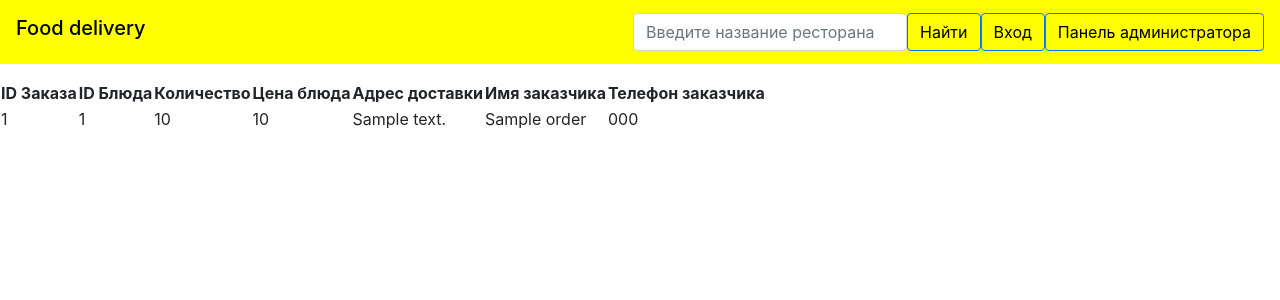
After one commit to zhalalovv/https---github.com-zhalalovv-website, a Flask app: template templates/admin_panel.html in a window 1280 px wide. The commit adds this page. Shown: the top 300 px of the page. Run offline with Flask 3, Linux system fonts and the light colour scheme; the template is opened without the code that fills it: most values are stand-ins (such as "Sample title", 1, 10 or a date in 2020); some libraries are stand-ins or nearby versions.

Commit message:
Все работает, надо доработать админ панель

```diff
--- a/app.py
+++ b/app.py
@@ -3,6 +3,7 @@ import uuid
 from datetime import datetime
 from flask_login import LoginManager
 from flask import Flask, g, render_template, request, redirect, url_for, jsonify
+from sqlalchemy.exc import SQLAlchemyError
 
 
 app = Flask(__name__, template_folder="templates")
@@ -24,6 +25,22 @@ def index():
 def search():
     return render_template("search_res.html")
 
+@app.route('/admin_panel')
+def admin_panel():
+    from models import db_session, OrderDish, Order
+    # Создаем сессию базы данных
+    session = db_session()
+    # Получаем данные из таблицы OrderDish
+    order_dishes = session.query(OrderDish).all()
+    # Получаем данные из таблицы Dish
+    orders = session.query(Order).all()
+    # Закрываем сессию базы данных
+    session.close()
+    # Объединяем данные в список кортежей
+    data = zip(order_dishes, orders)
+    # Рендерим HTML-шаблон и передаем данные на страницу
+    return render_template('admin_panel.html', data=data)
+
 @app.route("/restaurant/<int:id>/menu")
 def restaurant_by_id(id):
     from models import db_session, Restaurant, Dish
@@ -42,18 +59,44 @@ def restaurant_by_id(id):
 
 @app.route('/restaurant/<int:id>/menu', methods=['POST'])
 def create_order(id):
-    from models import db_session, Order, OrderDish
+    from models import db_session, Order, OrderDish, Dish
+    from datetime import datetime
+    order_data = request.json
+    # Создание нового заказа
     new_order = Order(
-        restaurant_id = id,
-        order_date = datetime.now(),
-        total = request.form.get('total'),
-        address=request.form.get('address'),
-        recipient_name=request.form.get('recipient_name'),
-        recipient_phone=request.form.get('recipient_phone')
+        restaurant_id=id,
+        order_date=datetime.now(),
+        total=order_data.get('total'),
+        address=order_data.get('address'),
+        recipient_name=order_data.get('recipient_name'),
+        recipient_phone=order_data.get('recipient_phone')
     )
+
+    # Добавление заказа в базу данных и сохранение изменений
     db_session.add(new_order)
+    db_session.flush()
+
+    # Добавление блюд в заказ
+    for dish_data in order_data.get('dishes', []):
+        dish_id = dish_data['dish_id']
+        quantity = dish_data['quantity']
+
+        # Получение цены блюда из базы данных
+        dish = db_session.query(Dish).filter(Dish.id == dish_id).first()
+        price = dish.price
+
+        # Создание записи о блюде в заказе
+        order_dish = OrderDish(
+            order_id=new_order.id,
+            dish_id=dish_id,
+            quantity=quantity,
+            price=price
+        )
+        db_session.add(order_dish)
     db_session.commit()
+
     return redirect(url_for('index'))
+
 
 @app.route('/korzina')
 def korzina():
--- a/models.py
+++ b/models.py
@@ -53,8 +53,10 @@ class Order(Base):
 # Таблица "Заказ - Блюдо"
 class OrderDish(Base):
     __tablename__ = 'order_dishes'
-    order_id = Column(Integer, ForeignKey('orders.id'), primary_key=True)
-    dish_id = Column(Integer, ForeignKey('dishes.id'), primary_key=True)
+    id = Column(Integer, primary_key=True, autoincrement=True)
+    order_id = Column(Integer, ForeignKey('orders.id'))
+    dish_id = Column(Integer, ForeignKey('dishes.id'))
+    quantity = Column(Integer)
     price = Column(Integer)
     # Отношение между блюдом и заказом
     dish = relationship('Dish', back_populates='orders')
--- /dev/null
+++ b/templates/admin_panel.html
@@ -0,0 +1,32 @@
+{% extends "main.html" %}
+{% block title %}Панель администратора{% endblock %}
+{% block content %}
+
+<table>
+    <thead>
+        <tr>
+            <th>ID Заказа</th>
+            <th>ID Блюда</th>
+            <th>Количество</th>
+            <th>Цена блюда</th>
+            <th>Адрес доставки</th>
+            <th>Имя заказчика</th>
+            <th>Телефон заказчика</th>
+        </tr>
+    </thead>
+    <tbody>
+        {% for order_dish, order in data %}
+        <tr>
+            <td>{{ order_dish.order_id }}</td>
+            <td>{{ order_dish.dish_id }}</td>
+            <td>{{ order_dish.quantity }}</td>
+            <td>{{ order_dish.price }}</td>
+            <td>{{ order.address }}</td>
+            <td>{{ order.recipient_name }}</td>
+            <td>{{ order.recipient_phone }}</td>
+        </tr>
+        {% endfor %}
+    </tbody>
+</table>
+
+{% endblock %}
--- a/templates/main.html
+++ b/templates/main.html
@@ -62,6 +62,17 @@
           >Вход</a
         >
         {% endif %}
+        <a
+        href="/admin_panel"
+        class="btn btn-primary"
+        data-bs-toggle="collapse"
+        href="#collapseExample"
+        role="button"
+        aria-expanded="false"
+        aria-controls="collapseExample"
+        style="background-color: yellow; color: black"
+        >Панель администратора</a
+      >
       </div>
     </nav>
 
```
Also changed, not shown: templates/menu.html (+45 -4 lines), data/base.db.
